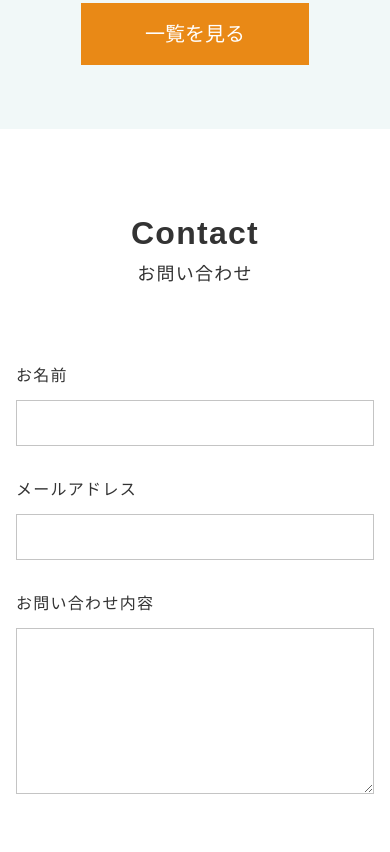
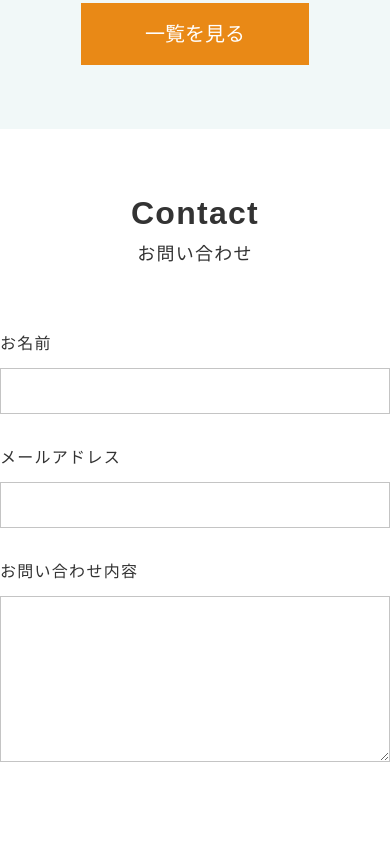
Before and after one commit to KH3210/SmileCooking, a plain HTML site: page index.html in a window 390 px wide. Shown: the part 2932-3784 px from the top of the page. Drawn offline with Linux system fonts and the light colour scheme.

Commit message:
Update style.css

```diff
--- a/css/style.css
+++ b/css/style.css
@@ -252,9 +252,12 @@ background-color: #f1f8f8;
 
 /*-- contact --*/
 .contact-container{
-    max-width: 640px;
     padding: 80px 0;
     margin: 0 auto;
+
+    @media screen and (max-width:768px) {
+      padding:60px 0;
+    }
 }
 
 .contact-top{
@@ -277,10 +280,6 @@ background-color: #f1f8f8;
 .contact-item{
     display: flex;
     flex-direction: column;
-
-          @media screen and (max-width:768px) {
-      padding: 12px 16px;
-    }
 }
 
 label{
```
